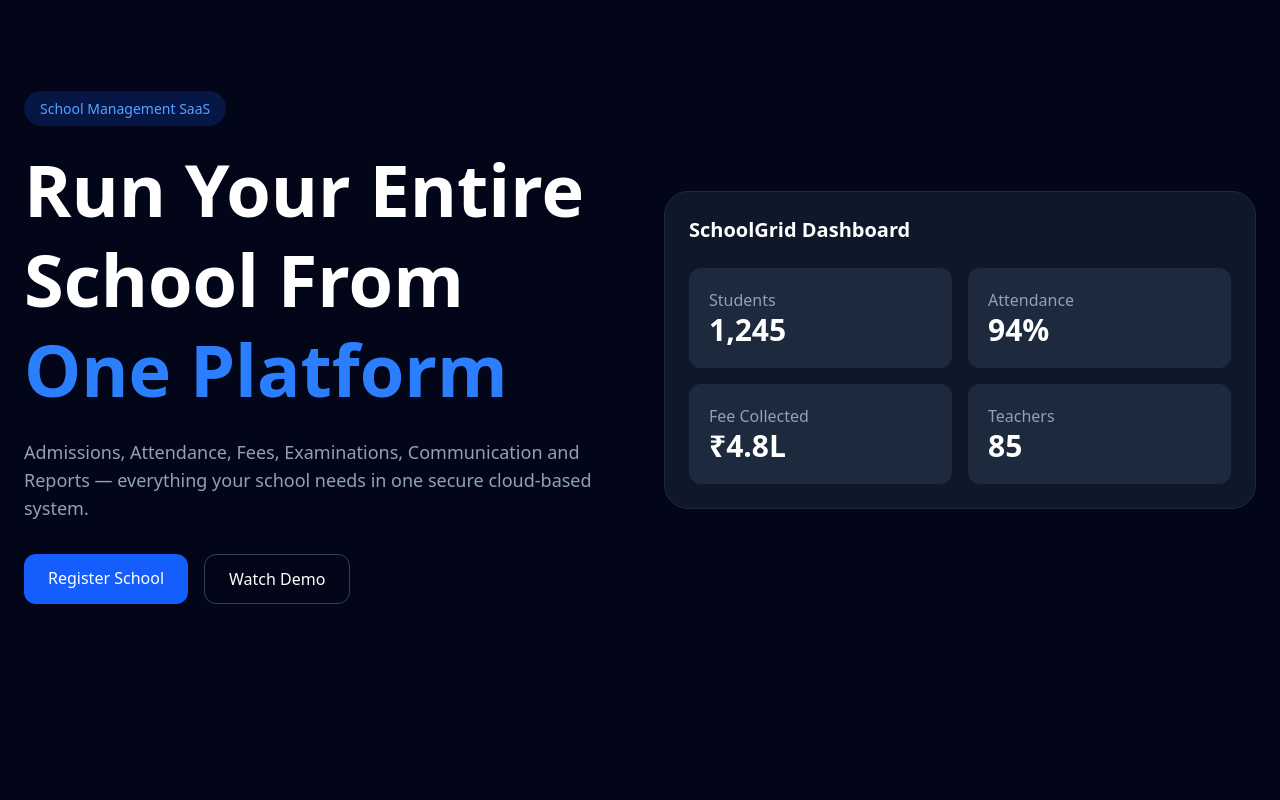
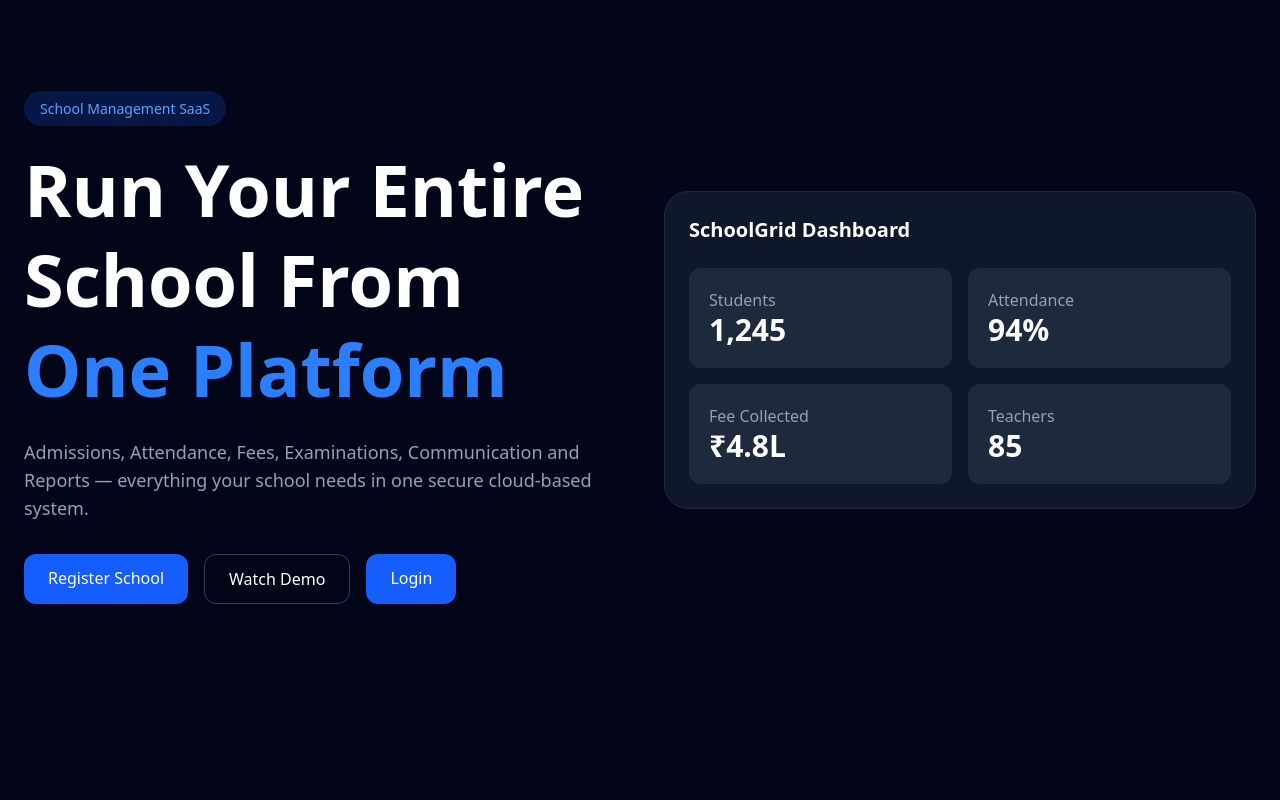
Before and after one commit to BalramKushwah21/School-Grid, a Next.js app: page / in a window 1280 px wide. Shown: the top 800 px of the page. Built offline with nearby package versions, Linux system fonts and the light colour scheme.

Commit message:
redirection to registraion now working

```diff
--- a/src/components/ui/home.js
+++ b/src/components/ui/home.js
@@ -48,7 +48,7 @@
 
 						<div className="flex gap-4 mt-8 flex-wrap">
 							<Link
-								href="/register-school"
+								href="/school/school-registration"
 								className="bg-blue-600 hover:bg-blue-700 px-6 py-3 rounded-xl font-medium"
 							>
 								Register School
@@ -60,6 +60,12 @@
 							>
 								Watch Demo
 							</a>
+							<Link
+								href="/school/login"
+								className="bg-blue-600 hover:bg-blue-700 px-6 py-3 rounded-xl font-medium"
+							>
+								Login
+							</Link>
 						</div>
 					</div>
 
```
